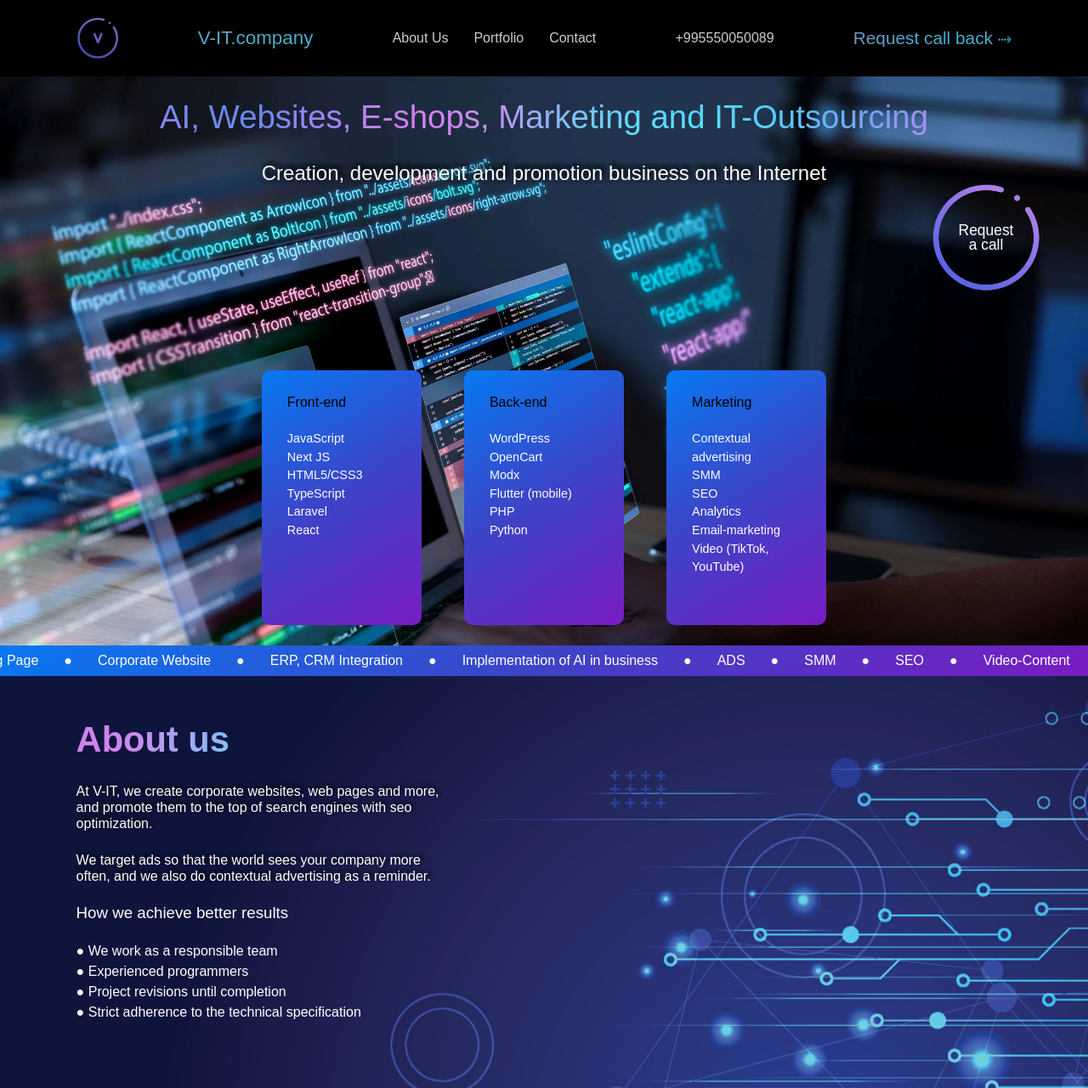
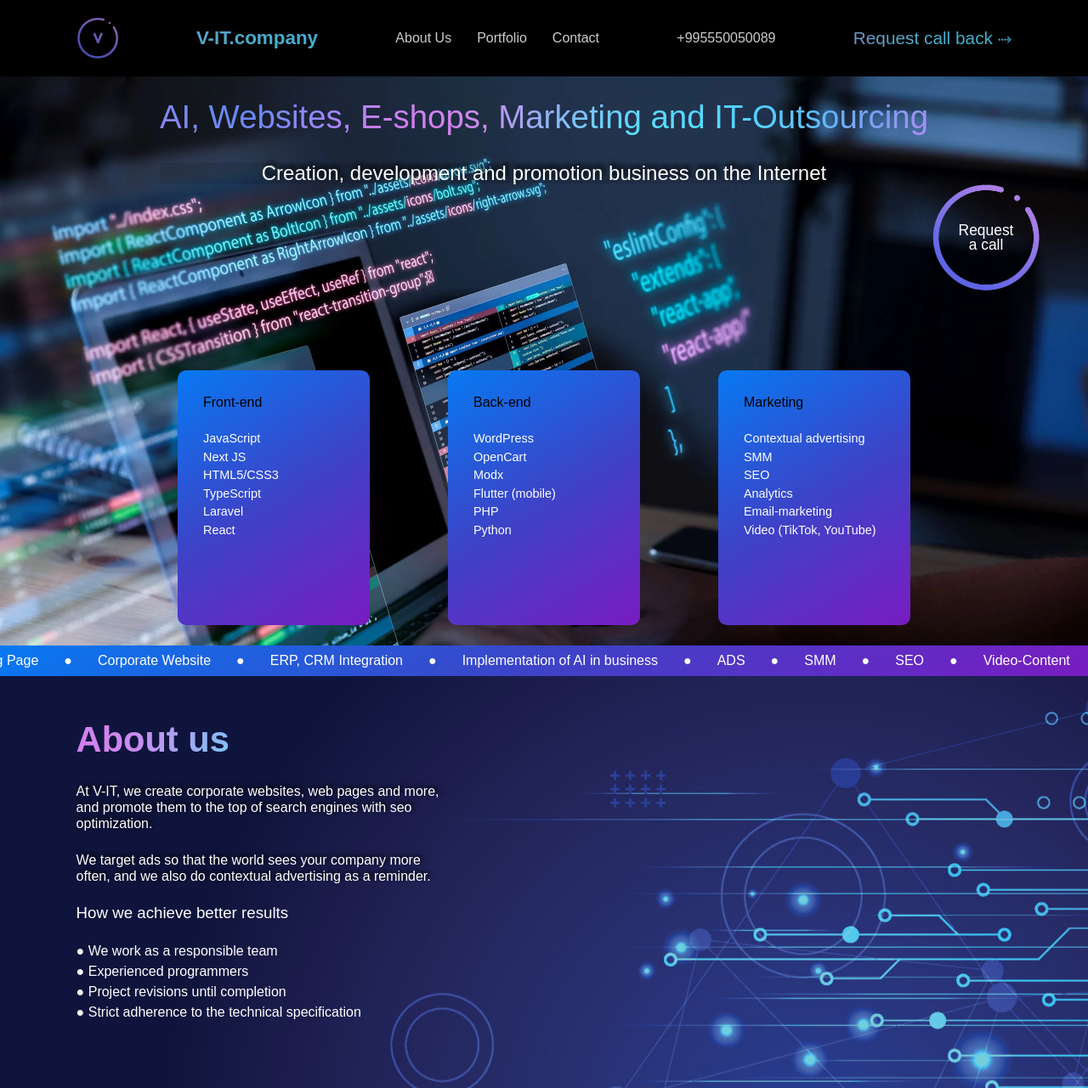
Before and after one commit to murimolda/V-IT-new, a PHP site: page / in a window 1280 px wide. Shown: the top 1281 px of the page at 85% size. Run offline with PHP 8.4, Linux system fonts and the light colour scheme.

Commit message:
fix: change main-banner style

```diff
--- a/assets/style/style.css
+++ b/assets/style/style.css
@@ -197,6 +197,7 @@ a:visited {
 
 .header-name h3 {
   font-size: 1.4em;
+  font-weight: bold;
   background-image: url(../image/bg-font-line.webp);
   background-clip: text;
   -webkit-text-fill-color: transparent;
@@ -296,24 +297,27 @@ a:visited {
   display: flex;
   flex-direction: column;
   justify-content: space-between;
+  align-items: stretch;
+  width: 100%;
 }
 
 .main-banner-info h2 {
   margin-bottom: var(--title-margin);
   text-shadow: 3px -4px 5px #000000;
   background-color: rgba(0, 0, 0, 0.1);
+  text-align: center;
 }
 
 .main-technology-wrap {
   display: flex;
   margin-top: auto;
   gap: 50px;
-  align-items: center;
-  justify-content: flex-end;
+  align-items: stretch;
+  justify-content: space-around;
 }
 
 .main-technology-item {
-  width: 33%;
+  width: 25%;
   min-height: 300px;
   padding: var(--wrap-gap);
   background: linear-gradient(148deg, rgb(7, 121, 242), #3d43c7, #791cc1);
```
